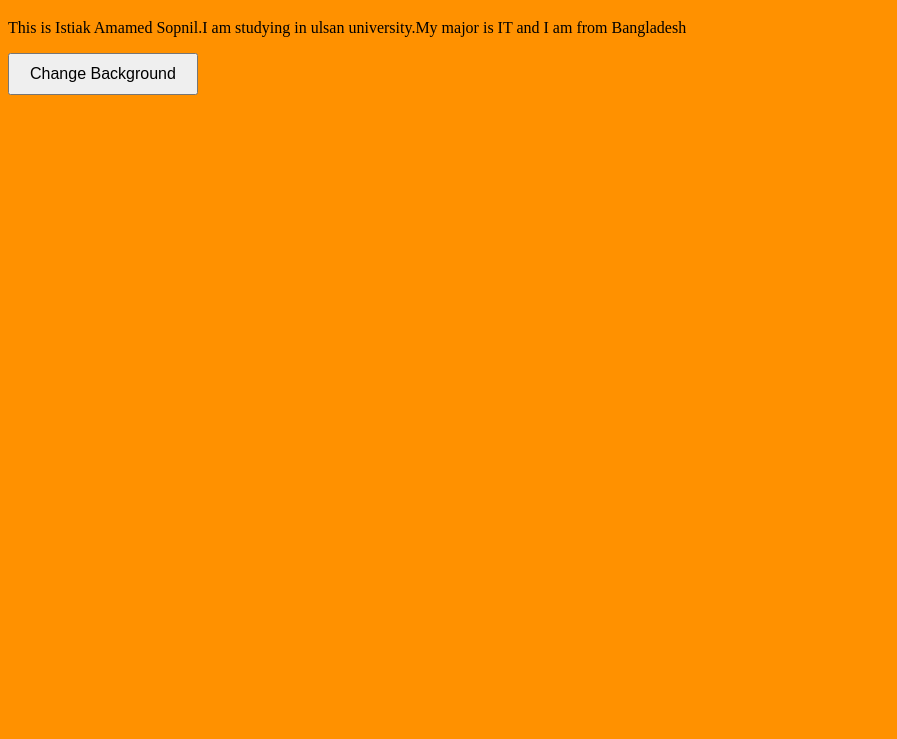
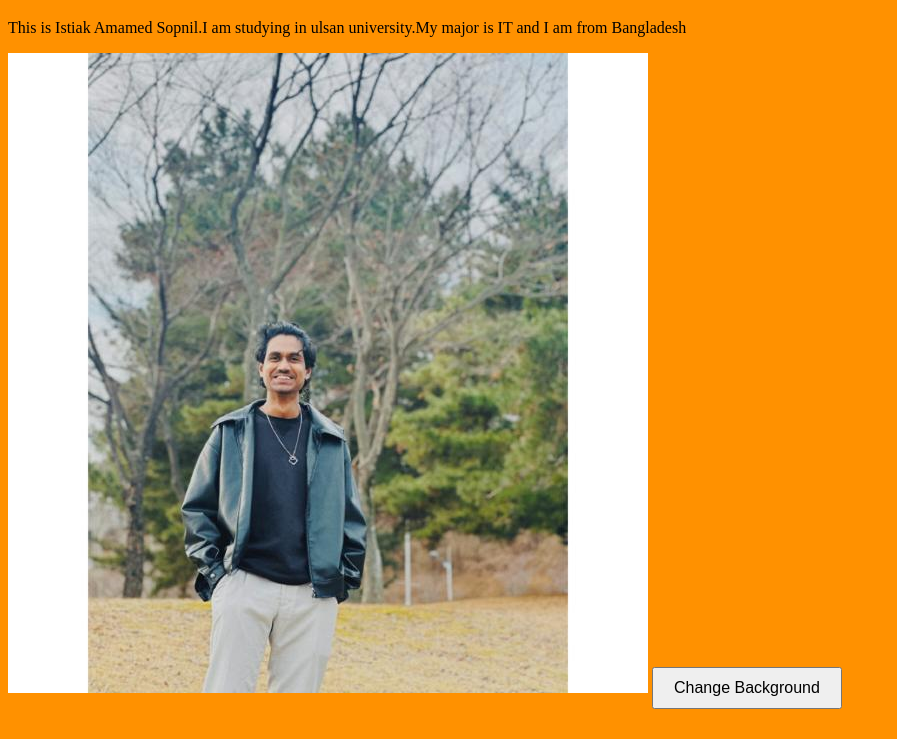
Before and after one commit to sopnil96/skylounge, a plain HTML site: page index.html in a window 1280 px wide. Shown: the part 61-800 px from the top of the page, without its empty margins (0-897 px from the left). Drawn offline with Linux system fonts and the light colour scheme.

Commit message:
Update index.html
Add a photo

```diff
--- a/index.html
+++ b/index.html
@@ -9,7 +9,7 @@
 <body>
     <h1>About Myself</h1>
     <P>This is Istiak Amamed Sopnil.I am studying in ulsan university.My major is IT and I am from Bangladesh</P>
-
+    <img src="./sss.jpg" alt="Photo">
     <button onclick="changeBackground()">Change Background</button>
 
 </body>
```
